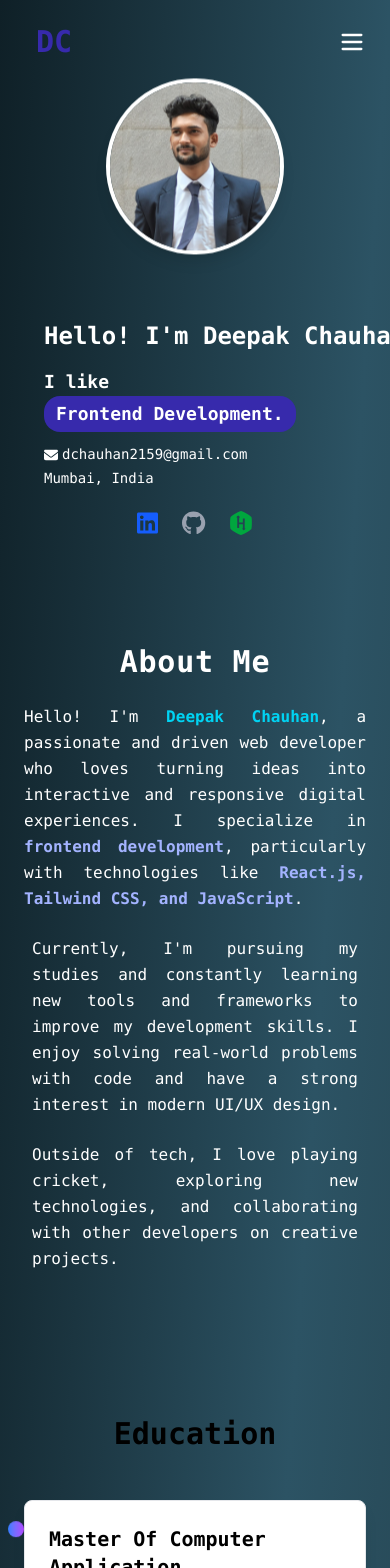
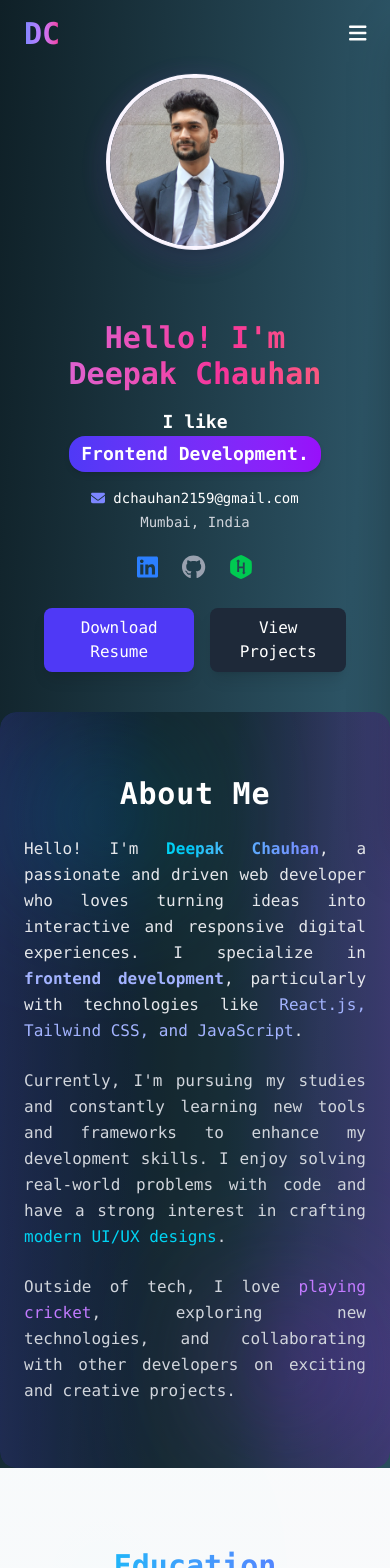
Before and after one commit to deepakchauhan27/portfolio_deepak, a React (Vite) app: page / in a window 390 px wide. Shown: the top 1568 px of the page. Built offline with nearby package versions, Linux system fonts and the light colour scheme.

Commit message:
Added commit

```diff
--- a/package.json
+++ b/package.json
@@ -14,8 +14,9 @@
     "@fortawesome/free-brands-svg-icons": "^6.7.2",
     "@fortawesome/free-regular-svg-icons": "^6.7.2",
     "@fortawesome/free-solid-svg-icons": "^6.7.2",
-    "@fortawesome/react-fontawesome": "^0.2.2",
+    "@fortawesome/react-fontawesome": "^0.2.6",
     "@tailwindcss/vite": "^4.1.7",
+    "animejs": "^4.1.3",
     "aos": "^2.3.4",
     "axios": "^1.10.0",
     "cors": "^2.8.5",
--- a/src/Components/About.jsx
+++ b/src/Components/About.jsx
@@ -2,18 +2,19 @@ function About() {
   return (
     <section
       id="about"
-      className="relative py-16 px-6 md:px-12
-      text-white w-full flex flex-col justify-center
-      rounded-2xl overflow-x-hidden"
+      className="relative py-16 px-6 md:px-12 w-full flex flex-col justify-center overflow-hidden rounded-2xl"
       data-aos="fade-up"
     >
-      {/* Background overlay */}
-      <div className="absolute inset-0 rounded-2xl opacity-30 animate-pulse"></div>
+      {/* Background Overlay */}
+      <div className="absolute inset-0 bg-gradient-to-r from-indigo-900/40 via-black/40 to-purple-900/40 backdrop-blur-lg rounded-2xl opacity-90"></div>
+
+      {/* Decorative Animated Glow */}
+      <div className="absolute top-10 left-10 w-32 h-32 bg-cyan-500 rounded-full mix-blend-overlay filter blur-3xl opacity-30 animate-pulse"></div>
+      <div className="absolute bottom-10 right-10 w-32 h-32 bg-purple-500 rounded-full mix-blend-overlay filter blur-3xl opacity-30 animate-pulse"></div>
 
       {/* Heading */}
       <h2
-        className="text-3xl md:text-4xl font-bold mb-6 text-center
-        relative z-10 tracking-wide
+        className="relative z-10 text-3xl md:text-4xl font-bold mb-6 text-center tracking-wide text-white
         hover:scale-105 transition-transform duration-300"
         data-aos="zoom-in"
       >
@@ -22,40 +23,58 @@ function About() {
 
       {/* Paragraph 1 */}
       <p
-        className="text-base md:text-lg leading-relaxed text-justify relative z-10 md:px-6"
+        className="relative z-10 text-base md:text-lg leading-relaxed text-justify md:px-6 text-gray-200"
         data-aos="fade-up"
         data-aos-delay="200"
       >
         Hello! I'm{" "}
-        <span className="font-semibold text-cyan-400">
+        <span className="font-semibold text-transparent bg-clip-text bg-gradient-to-r from-cyan-400 to-indigo-400">
           Deepak Chauhan
         </span>
         , a passionate and driven web developer who loves turning ideas into
         interactive and responsive digital experiences. I specialize in{" "}
-        <strong className="text-indigo-300">frontend development</strong>, particularly with technologies
-        like <strong className="text-indigo-300">React.js, Tailwind CSS, and JavaScript</strong>.
+        <span className="font-semibold text-indigo-300">frontend development</span>, particularly with
+        technologies like{" "}
+        <span className="text-indigo-300">React.js, Tailwind CSS, and JavaScript</span>.
       </p>
 
       {/* Paragraph 2 */}
       <p
-        className="text-base md:text-lg leading-relaxed mt-6 text-justify relative z-10 px-2 md:px-6"
+        className="relative z-10 text-base md:text-lg leading-relaxed mt-6 text-justify md:px-6 text-gray-300"
         data-aos="fade-right"
         data-aos-delay="400"
       >
         Currently, I'm pursuing my studies and constantly learning new tools and
-        frameworks to improve my development skills. I enjoy solving real-world
-        problems with code and have a strong interest in modern UI/UX design.
+        frameworks to enhance my development skills. I enjoy solving real-world
+        problems with code and have a strong interest in crafting{" "}
+        <span className="text-cyan-400 font-medium">modern UI/UX designs</span>.
       </p>
 
       {/* Paragraph 3 */}
       <p
-        className="text-base md:text-lg leading-relaxed mt-6 text-justify relative z-10 px-2 md:px-6"
+        className="relative z-10 text-base md:text-lg leading-relaxed mt-6 text-justify md:px-6 text-gray-300"
         data-aos="fade-left"
         data-aos-delay="600"
       >
-        Outside of tech, I love playing cricket, exploring new technologies, and
-        collaborating with other developers on creative projects.
+        Outside of tech, I love{" "}
+        <span className="text-purple-400 font-medium">playing cricket</span>, exploring new technologies,
+        and collaborating with other developers on exciting and creative projects.
       </p>
+
+      {/* Call-to-Action
+      <div
+        className="relative z-10 mt-8 flex justify-center"
+        data-aos="zoom-in"
+        data-aos-delay="800"
+      >
+        <a
+          href="#contact"
+          className="px-6 py-3 bg-gradient-to-r from-cyan-500 to-indigo-600 text-white font-semibold rounded-lg shadow-lg
+          hover:scale-105 transition-transform duration-300"
+        >
+          Let's Connect
+        </a>
+      </div> */}
     </section>
   );
 }
--- a/src/Components/Banner.css
+++ b/src/Components/Banner.css
@@ -1,52 +1,44 @@
-/* Typing effect */
-.typing-text {
-  overflow: hidden;
-  white-space: nowrap;
-  border-right: 2px solid white;
-  width: 0ch;
-  animation: typing 4s steps(30, end) forwards, blink .8s step-end infinite;
+/* Floating animation for image */
+@keyframes float {
+  0%, 100% {
+    transform: translateY(0px);
+  }
+  50% {
+    transform: translateY(-8px);
+  }
 }
-@keyframes typing {
-  from { width: 0ch }
-  to { width: 25ch }
-}
-@keyframes blink {
-  50% { border-color: transparent }
+.animate-float {
+  animation: float 4s ease-in-out infinite;
 }
 
-/* Floating profile image */
-@keyframes float {
-  0%, 100% { transform: translateY(0px); }
-  50% { transform: translateY(-15px); }
+/* Fade-up animation for text */
+@keyframes fadeUp {
+  from {
+    opacity: 0;
+    transform: translateY(10px);
+  }
+  to {
+    opacity: 1;
+    transform: translateY(0);
+  }
 }
-.animate-float {
-  animation: float 6s ease-in-out infinite;
+.animate-fadeUp {
+  animation: fadeUp 0.6s ease-in-out;
 }
 
-/* FadeUp animation */
-@keyframes fadeUp {
-  0% { opacity: 0; transform: translateY(20px); }
-  100% { opacity: 1; transform: translateY(0); }
+/* Gradient animation for text heading */
+@keyframes gradientMove {
+  0% {
+    background-position: 0% 50%;
+  }
+  50% {
+    background-position: 100% 50%;
+  }
+  100% {
+    background-position: 0% 50%;
+  }
 }
-.animate-fadeUp {
-  animation: fadeUp 1s ease-out forwards;
+.animate-gradient {
+  background-size: 200% 200%;
+  animation: gradientMove 4s ease infinite;
 }
-.delay-200 { animation-delay: 0.2s; }
-.delay-500 { animation-delay: 0.5s; }
-.delay-700 { animation-delay: 0.7s; }
-
-/* Background moving blobs */
-@keyframes move {
-  0%, 100% { transform: translate(0, 0); }
-  50% { transform: translate(20px, -20px); }
-}
-@keyframes move2 {
-  0%, 100% { transform: translate(0, 0); }
-  50% { transform: translate(-20px, 20px); }
-}
-.animate-move {
-  animation: move 10s ease-in-out infinite;
-}
-.animate-move2 {
-  animation: move2 12s ease-in-out infinite;
-}
--- a/src/Components/Banner.jsx
+++ b/src/Components/Banner.jsx
@@ -20,35 +20,44 @@ function Banner() {
         setIndex((prevIndex) => (prevIndex + 1) % words.length);
         setFade(true);
       }, 300);
-    }, 3000); // faster rotation (3 sec)
+    }, 3000); // Rotate words every 3 sec
     return () => clearInterval(interval);
   }, []);
 
   return (
-    <div className="relative flex flex-col-reverse md:flex-row items-center justify-center gap-10 px-6 md:px-16 pt-20 md:pt-32 pb-10 font-mono text-white">
-  {/* Left Content */}
-  <div className="w-full md:w-1/2 px-5 flex flex-col mt-6 md:mt-0">
-    <h2 className="typing-text text-2xl sm:text-3xl md:text-4xl font-bold mb-4">
+    <section className="relative flex flex-col-reverse md:flex-row items-center justify-center gap-10 px-6 md:px-16 pt-20 md:pt-32 pb-10 font-mono text-white">
+      {/* -------- Left Content -------- */}
+      <div className="w-full md:w-1/2 px-5 flex flex-col mt-6 md:mt-0 text-center md:text-left">
+        {/* Heading */}
+        <h2
+          className="text-3xl sm:text-4xl md:text-5xl font-extrabold mb-4
+  bg-gradient-to-r from-purple-400 via-pink-500 to-orange-400
+  bg-clip-text text-transparent animate-gradient"
+        >
           Hello! I'm Deepak Chauhan
         </h2>
 
+        {/* Animated Word Rotation */}
         <p className="font-semibold text-lg sm:text-xl md:text-2xl animate-fadeUp delay-200">
           I like{" "}
           <span
-        className={`bg-indigo-800 px-3 py-1 rounded-2xl inline-block transition-all duration-300 transform
-          ${fade ? "opacity-100 translate-y-0" : "opacity-0 translate-y-3"}`}
+            className={`px-3 py-1 rounded-2xl inline-block transition-all duration-300 transform
+              bg-gradient-to-r from-indigo-600 to-purple-600 text-white shadow-md
+              ${
+                fade ? "opacity-100 translate-y-0" : "opacity-0 translate-y-3"
+              }`}
           >
             {words[index]}.
           </span>
         </p>
 
         {/* Contact Info */}
-    <div className="flex flex-col text-sm sm:text-base gap-1 pt-3 animate-fadeUp delay-500">
-      <div className="flex ">
-        <FontAwesomeIcon className="pt-1 pr-1" icon={faEnvelope} />
-        <h2>dchauhan2159@gmail.com</h2>
+        <div className="flex flex-col text-sm sm:text-base gap-1 pt-4 animate-fadeUp delay-500">
+          <div className="flex justify-center md:justify-start items-center gap-2">
+            <FontAwesomeIcon className="text-indigo-400" icon={faEnvelope} />
+            <span>dchauhan2159@gmail.com</span>
           </div>
-      <h2>Mumbai, India</h2>
+          <span className="text-gray-300">Mumbai, India</span>
         </div>
 
         {/* Social Icons */}
@@ -57,45 +66,62 @@ function Banner() {
             href="https://www.linkedin.com/in/deepak-chauhan-69426622b/"
             target="_blank"
             rel="noreferrer"
+            className="hover:scale-125 transition-transform duration-300 text-blue-500"
           >
-        <FontAwesomeIcon
-          icon={faLinkedin}
-          className="text-blue-600 hover:scale-125 hover:rotate-12 transition-transform duration-300"
-        />
+            <FontAwesomeIcon icon={faLinkedin} />
           </a>
+
           <a
-        href="https://github.com/Code-walah-07"
+            href="https://github.com/deepakchauhan27"
             target="_blank"
             rel="noreferrer"
+            className="hover:scale-125 transition-transform duration-300 text-gray-400"
           >
-        <FontAwesomeIcon
-          icon={faGithub}
-          className="text-gray-400 hover:scale-125 hover:rotate-12 transition-transform duration-300"
-        />
+            <FontAwesomeIcon icon={faGithub} />
           </a>
+
           <a
             href="https://www.hackerrank.com/profile/dchauhan2159"
             target="_blank"
             rel="noreferrer"
+            className="hover:scale-125 transition-transform duration-300 text-green-500"
           >
-        <FontAwesomeIcon
-          icon={faHackerrank}
-          className="text-green-600 hover:scale-125 hover:rotate-12 transition-transform duration-300"
-        />
+            <FontAwesomeIcon icon={faHackerrank} />
+          </a>
+        </div>
+
+        {/* Call-to-Action Buttons */}
+        <div className="mt-6 flex gap-4 justify-center md:justify-start animate-fadeUp delay-900">
+          <a
+            href="/Deepak_Chauhan_Resume.pdf"
+            target="_blank"
+            rel="noreferrer"
+            className="bg-indigo-600 hover:bg-indigo-700 px-5 py-2 rounded-lg font-medium shadow-lg transition duration-300"
+          >
+            Download Resume
+          </a>
+          <a
+            href="#projects"
+            className="bg-gray-800 hover:bg-gray-700 px-5 py-2 rounded-lg font-medium shadow-lg transition duration-300"
+          >
+            View Projects
           </a>
         </div>
       </div>
 
-  {/* Right Image */}
-  <div className="w-full md:w-1/2 flex justify-center md:justify-center">
+      {/* -------- Right Image -------- */}
+      <div className="w-full md:w-1/2 flex justify-center">
+        <div className="relative">
           <img
-      className="h-44 sm:h-56 md:h-72 rounded-full border-4 border-white shadow-lg object-cover animate-float"
+            className="h-44 sm:h-56 md:h-72 rounded-full border-4 border-white shadow-xl object-cover animate-float hover:scale-105 transition-transform duration-500"
             src="./images/deepak_pic.jpg"
             alt="Deepak Chauhan"
           />
+          {/* Glow Effect */}
+          <div className="absolute inset-0 rounded-full border-4 border-purple-500 blur-md opacity-30 animate-pulse"></div>
         </div>
       </div>
-
+    </section>
   );
 }
 
--- a/src/Components/Education.jsx
+++ b/src/Components/Education.jsx
@@ -9,14 +9,14 @@ function Education() {
 
   const timeline = [
     {
-      degree: "Master Of Computer Application",
+      degree: "Master of Computer Application (MCA)",
       institute:
         "Thakur Institute of Management Studies, Career Development and Research, Mumbai",
       year: "2024 - Present",
       grade: "Pursuing",
     },
     {
-      degree: "Bachelor of Science Information Technology",
+      degree: "Bachelor of Science in Information Technology (B.Sc IT)",
       institute: "Thakur College of Science and Commerce, Mumbai",
       year: "2021 - 2024",
       grade: "CGPA: 8.43",
@@ -36,33 +36,58 @@ function Education() {
   ];
 
   return (
-    <section id="education" className="py-20 text-black dark:text-white">
+    <section
+      id="education"
+      className="relative py-20 text-black dark:text-white bg-gradient-to-b from-gray-50 to-gray-100 dark:from-gray-900 dark:to-gray-950 overflow-hidden"
+    >
+      {/* Decorative Background Circles */}
+      <div className="absolute top-10 left-10 w-32 h-32 bg-cyan-500 rounded-full mix-blend-overlay filter blur-3xl opacity-30 animate-pulse"></div>
+      <div className="absolute bottom-10 right-10 w-32 h-32 bg-purple-500 rounded-full mix-blend-overlay filter blur-3xl opacity-30 animate-pulse"></div>
+
+      {/* Heading */}
       <h2
-        className="text-3xl md:text-4xl font-bold mb-12 text-center"
+        className="relative text-3xl md:text-4xl font-bold mb-12 text-center text-transparent bg-clip-text bg-gradient-to-r from-cyan-400 to-indigo-500 z-10"
         data-aos="fade-up"
       >
         Education
       </h2>
 
-      {/* Grid Layout: 1 col on mobile, 2 cols on desktop */}
-      <div className="grid grid-cols-1 md:grid-cols-2 gap-8 px-6 md:px-20">
+      <div className="relative max-w-5xl mx-auto px-6 md:px-12">
+        {/* Vertical Timeline Line */}
+        <div className="absolute left-4 md:left-1/2 top-0 h-full w-1 bg-gradient-to-b from-cyan-400 to-indigo-500 rounded-full opacity-40"></div>
+
+        {/* Education Cards */}
+        <div className="flex flex-col gap-10">
           {timeline.map((item, index) => (
             <div
               key={index}
-            className="relative"
+              className={`relative flex flex-col md:flex-row items-center md:items-start ${
+                index % 2 === 0 ? "md:flex-row" : "md:flex-row-reverse"
+              }`}
               data-aos="fade-up"
               data-aos-delay={index * 200}
             >
-            {/* Animated Dot (top-left of card) */}
-            <div className="absolute -left-4 top-6 w-4 h-4 rounded-full bg-gradient-to-r from-blue-500 to-purple-500 animate-bounce"></div>
+              {/* Timeline Dot */}
+              <div className="absolute left-2 md:left-1/2 transform -translate-x-1/2 w-6 h-6 rounded-full bg-gradient-to-r from-cyan-400 to-indigo-500 shadow-lg animate-pulse border-4 border-white dark:border-gray-900 z-10"></div>
+
+              {/* Connector Line Animation */}
+              {index !== timeline.length - 1 && (
+                <div className="absolute left-4 md:left-1/2 transform -translate-x-1/2 top-6 h-full w-0.5 bg-gradient-to-b from-cyan-400 to-indigo-500 opacity-50"></div>
+              )}
 
               {/* Card */}
-            <div className="bg-white dark:bg-[#0f172a] border border-gray-200 dark:border-gray-700 rounded-lg shadow-lg p-6 transform transition duration-500 hover:scale-105 hover:shadow-xl">
-              <h3 className="text-xl font-semibold mb-1">{item.degree}</h3>
+              <div
+                className={`w-full md:w-[45%] bg-white dark:bg-gray-900 border border-gray-200 dark:border-gray-700 rounded-lg shadow-md p-6 transition-all duration-500 hover:scale-105 hover:shadow-2xl z-10 ${
+                  index % 2 === 0 ? "md:ml-10" : "md:mr-10"
+                }`}
+              >
+                <h3 className="text-xl font-semibold mb-1 text-gray-900 dark:text-white">
+                  {item.degree}
+                </h3>
                 <p className="text-sm text-gray-700 dark:text-gray-300">
                   {item.institute}
                 </p>
-              <p className="text-sm font-medium mt-1 text-gray-600 dark:text-gray-400">
+                <p className="text-sm font-medium mt-2 text-gray-600 dark:text-gray-400">
                   {item.year}
                 </p>
                 <p className="text-sm mt-1 italic text-gray-500 dark:text-gray-400">
@@ -72,6 +97,7 @@ function Education() {
             </div>
           ))}
         </div>
+      </div>
     </section>
   );
 }
--- a/src/Components/header.jsx
+++ b/src/Components/header.jsx
@@ -1,93 +1,156 @@
 import { useState, useEffect } from "react";
-import { Menu, X } from "lucide-react";
+import { FontAwesomeIcon } from "@fortawesome/react-fontawesome";
+import { faBars, faTimes, faDownload } from "@fortawesome/free-solid-svg-icons";
 
 function Header_class() {
   const [isMenuOpen, setIsMenuOpen] = useState(false);
   const [isScrolled, setIsScrolled] = useState(false);
+  const [activeSection, setActiveSection] = useState("");
 
   const navItems = ["About", "Education", "Skills", "Projects", "Contact"];
 
+  // Detect scroll for sticky header shadow
   useEffect(() => {
     const handleScroll = () => {
       setIsScrolled(window.scrollY > 10);
+
+      // Highlight active section
+      const sections = navItems.map((item) =>
+        document.getElementById(item.toLowerCase())
+      );
+
+      const scrollPosition = window.scrollY + 150; // offset for better detection
+      let current = "";
+      sections.forEach((section, index) => {
+        if (section && section.offsetTop <= scrollPosition) {
+          current = navItems[index];
+        }
+      });
+      setActiveSection(current);
     };
+
     window.addEventListener("scroll", handleScroll);
     return () => window.removeEventListener("scroll", handleScroll);
-  }, []);
+  }, [navItems]);
 
   return (
     <header
       className={`fixed top-0 left-0 w-full z-50 transition-all duration-300 ${
-        isScrolled
-          ? "backdrop-blur-md bg-transparent shadow-md"
-          : "bg-transparent"
+        isScrolled ? "backdrop-blur-md bg-black/50 shadow-lg" : "bg-transparent"
       } text-white`}
     >
-      <div className="flex items-center justify-between px-6 py-4 backdrop:blur-2xl">
-        {/* Logo with animation */}
-        <div className="relative text-3xl font-bold text-indigo-800 px-3 py-2 rounded-2xl group cursor-pointer">
-          <span className="absolute inset-00 scale-0 group-hover:scale-100 transition-transform duration-300 ease-in-out origin-center z-[-1] rounded-2xl"></span>
-          <span className="relative">DC</span>
+      <div className="flex items-center justify-between px-6 py-4 max-w-7xl mx-auto">
+        {/* Logo */}
+        <div className="relative text-3xl font-extrabold bg-gradient-to-r from-indigo-400 via-purple-400 to-pink-500 bg-clip-text text-transparent cursor-pointer">
+          DC
         </div>
 
         {/* Desktop Navigation */}
-        <nav className="hidden md:flex text-md font-semibold">
+        <nav className="hidden md:flex text-lg font-medium gap-1">
           {navItems.map((item) => (
             <a
               key={item}
               href={`#${item.toLowerCase()}`}
-              className="relative px-4 py-2 transition-all duration-100 ease-in-out
-                hover:text-white overflow-hidden rounded-2xl group"
+              className={`relative px-4 py-2 transition-all duration-300 rounded-xl overflow-hidden group
+                ${
+                  activeSection === item
+                    ? "text-indigo-400 font-semibold"
+                    : "text-gray-200 hover:text-white"
+                }`}
             >
-              <span className="absolute inset-0 bg-indigo-800 scale-0 group-hover:scale-100 transition-transform duration-300 ease-in-out origin-center z-[-1] rounded-2xl"></span>
+              {/* Hover background effect */}
+              <span className="absolute inset-0 bg-indigo-800 scale-0 group-hover:scale-100 transition-transform duration-300 ease-in-out origin-center z-[-1] rounded-xl"></span>
               {item}
             </a>
           ))}
         </nav>
 
-        {/* Resume Link (Desktop) with same hover animation */}
+        {/* Resume Link (Desktop) */}
         <div className="hidden md:block">
           <a
             href="/Deepak_Chauhan_Resume.pdf"
-            // download="Deepak_Chauhan_Resume.pdf" // 👈 forces download with filename
-            className="bg-indigo-800 text-white text-center px-3 py-2 rounded-md hover:bg-indigo-700 transition"
-            onClick={() => setIsMenuOpen(false)}
+            download="Deepak_Chauhan_Resume.pdf"
+            className="flex items-center gap-2 bg-gradient-to-r from-indigo-500 to-purple-600 text-white px-4 py-2 rounded-lg font-semibold shadow-lg hover:opacity-90 transition duration-300"
           >
+            <FontAwesomeIcon icon={faDownload} />
             Resume
           </a>
         </div>
 
-        {/* Hamburger Button */}
+        {/* Hamburger Button (Mobile) */}
         <button
-          className="md:hidden text-white"
+          className="md:hidden text-white focus:outline-none transition-transform duration-300 hover:scale-110"
           onClick={() => setIsMenuOpen(!isMenuOpen)}
+          aria-label="Toggle Menu"
         >
-          {isMenuOpen ? <X size={28} /> : <Menu size={28} />}
+          <FontAwesomeIcon icon={isMenuOpen ? faTimes : faBars} size="lg" />
         </button>
       </div>
 
       {/* Mobile Menu */}
+      <div className="md:hidden">
+        {/* Overlay with blur (background only) */}
         {isMenuOpen && (
-        <div className="absolute top-16 right-6 w-52 bg-gray-500 shadow-lg rounded-xl flex flex-col gap-4 p-4 md:hidden">
+          <div
+            className="fixed inset-0 bg-black/40 backdrop-blur-md transition-opacity duration-300"
+            onClick={() => setIsMenuOpen(false)}
+          ></div>
+        )}
+
+        {/* Side Menu */}
+        <div
+          className={`fixed top-0 right-0 h-full w-3/4 max-w-xs bg-gray-900 shadow-2xl transform transition-transform duration-300 ease-in-out z-50
+      ${isMenuOpen ? "translate-x-0" : "translate-x-full"}`}
+        >
+          <div className="flex flex-col gap-6 p-6">
+            {/* Close Button */}
+            <div className="flex justify-end">
+              <button
+                className="text-white hover:text-indigo-400 transition"
+                onClick={() => setIsMenuOpen(false)}
+              >
+                <FontAwesomeIcon icon={faTimes} size="lg" />
+              </button>
+            </div>
+
+            {/* Mobile Navigation Links */}
+            <nav className="flex flex-col gap-4">
               {navItems.map((item) => (
                 <a
                   key={item}
                   href={`#${item.toLowerCase()}`}
-              className="hover:bg-indigo-800 px-3 py-2 rounded-md transition-all duration-200"
+                  className={`px-3 py-2 rounded-md transition-all duration-300 ${
+                    activeSection === item
+                      ? "bg-indigo-700 text-white"
+                      : "hover:bg-indigo-800 hover:text-white text-gray-300"
+                  }`}
                   onClick={() => setIsMenuOpen(false)}
                 >
                   {item}
                 </a>
               ))}
+            </nav>
+
+            {/* Resume Button in Mobile Menu */}
             <a
               href="/Deepak_Chauhan_Resume.pdf"
-            download="Deepak_Chauhan_Resume.pdf" // 👈 forces download with filename
-            className="bg-indigo-800 text-white text-center px-3 py-2 rounded-md hover:bg-indigo-700 transition"
+              download="Deepak_Chauhan_Resume.pdf"
+              className="mt-4 bg-gradient-to-r from-indigo-500 to-purple-600 text-white text-center px-4 py-2 rounded-lg font-semibold shadow-lg hover:opacity-90 transition duration-300"
               onClick={() => setIsMenuOpen(false)}
             >
+              <FontAwesomeIcon icon={faDownload} className="mr-2" />
               Resume
             </a>
           </div>
+        </div>
+      </div>
+
+      {/* Overlay when mobile menu is open */}
+      {isMenuOpen && (
+        <div
+          className="fixed inset-0 bg-black/40 backdrop-blur-sm md:hidden"
+          onClick={() => setIsMenuOpen(false)}
+        ></div>
       )}
     </header>
   );
```
Also changed, not shown: 1 other file (tests, documents, lock files or other folders). Lines whose indentation alone changed are shown as unchanged.
